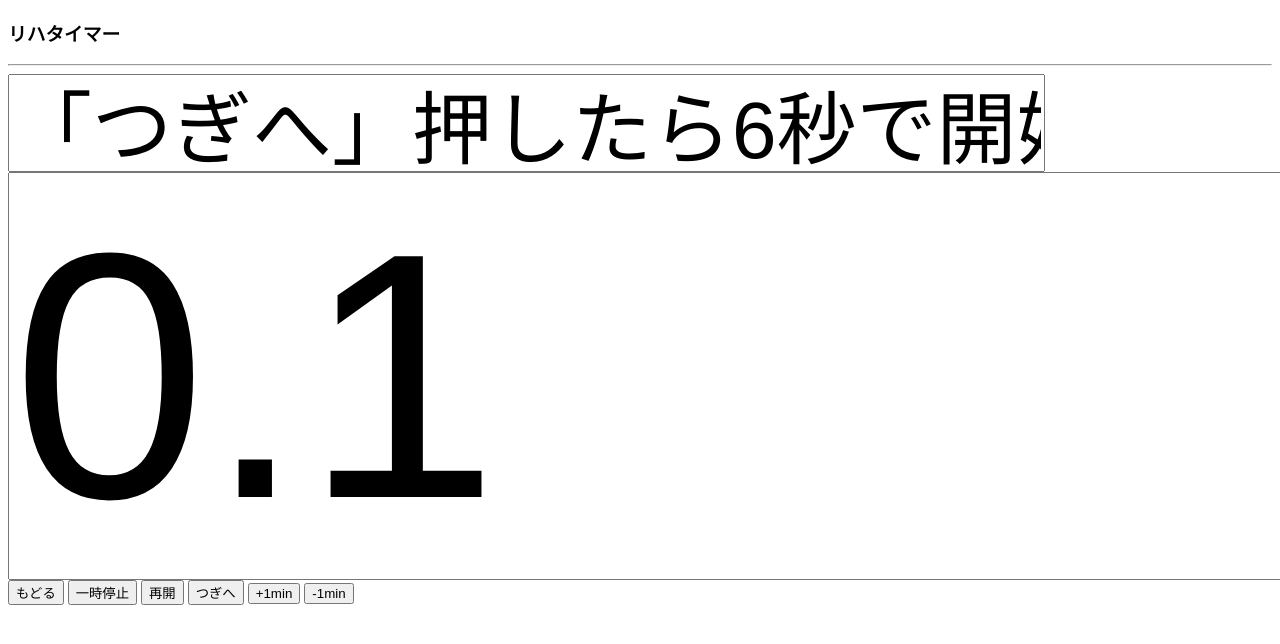
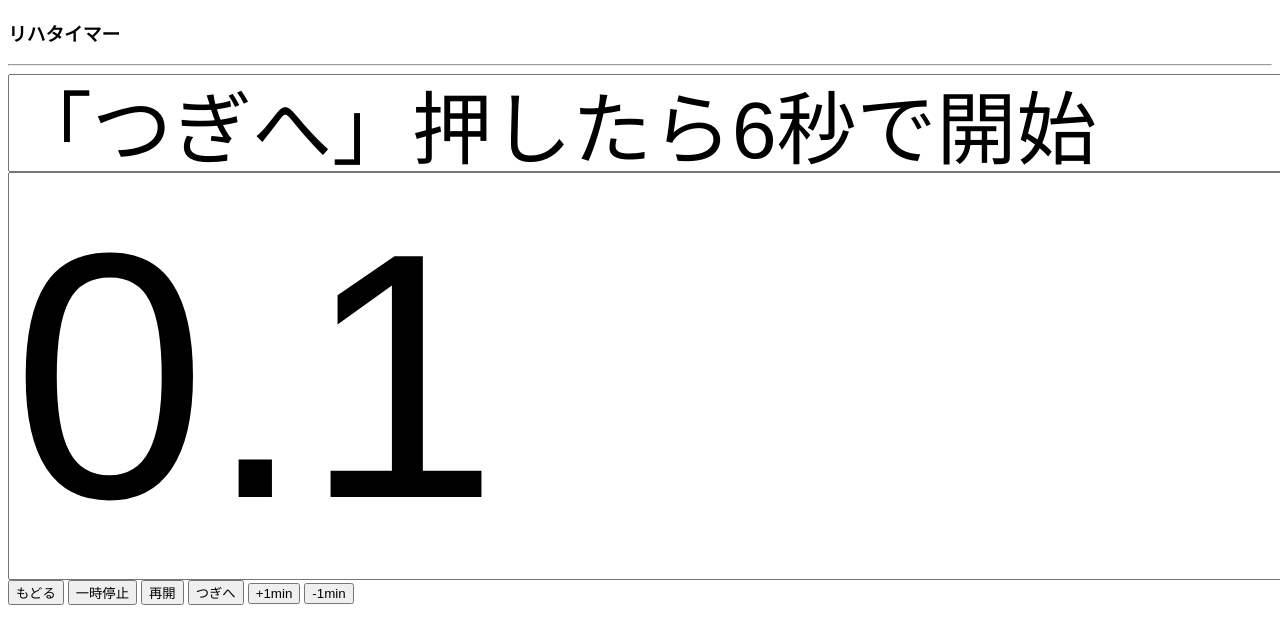
Before and after one commit to SahoYamaguchi/thpr, a plain HTML site: page index.html in a window 1280 px wide. Shown: the top 644 px of the page. Drawn offline with Linux system fonts and the light colour scheme.

Commit message:
Add files via upload
2024_v2

```diff
--- a/index.html
+++ b/index.html
@@ -8,7 +8,7 @@
     <h3>リハタイマー</h3>
     <hr />
     <form name="songs">
-      <input type="text" name="title" size="20" style="font-size: 80px" />
+      <input type="text" name="title" size="50" style="font-size: 80px" />
     </form>
     <form name="ktimer" onSubmit="return false;">
       <input type="text" name="counter" size="20" style="font-size: 350px" />
```
